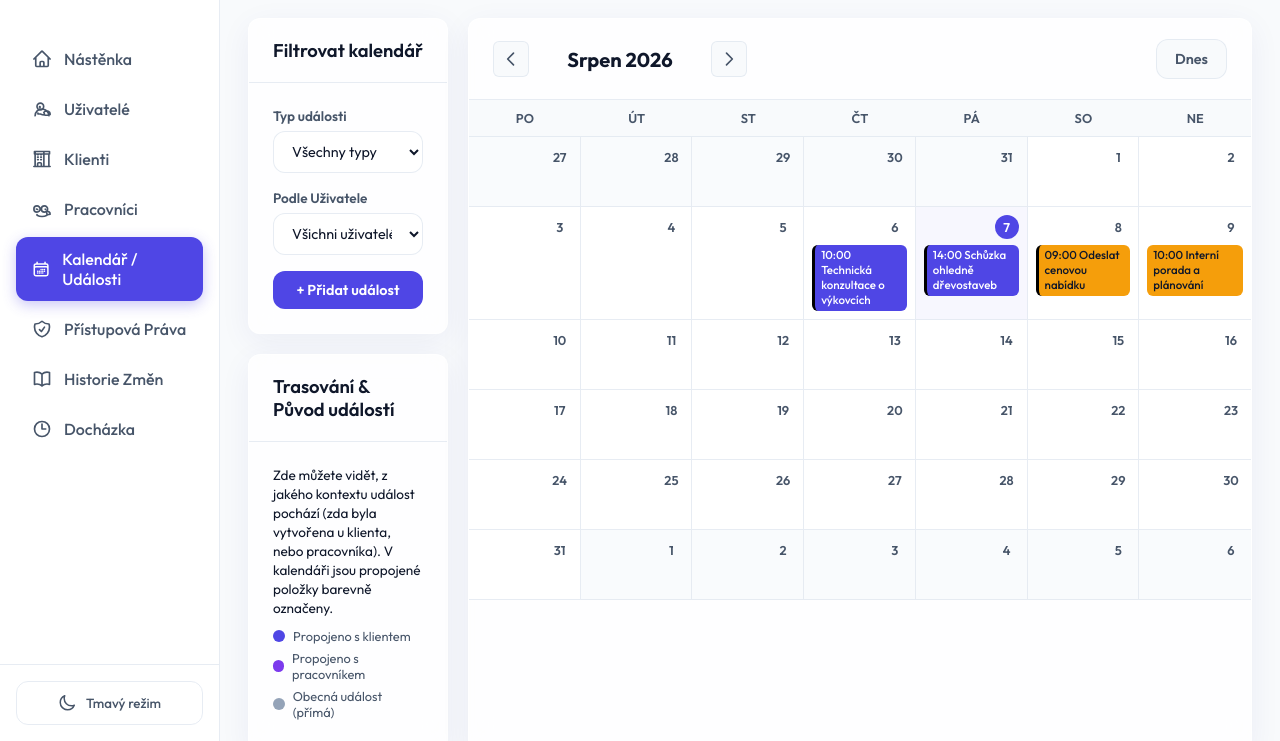
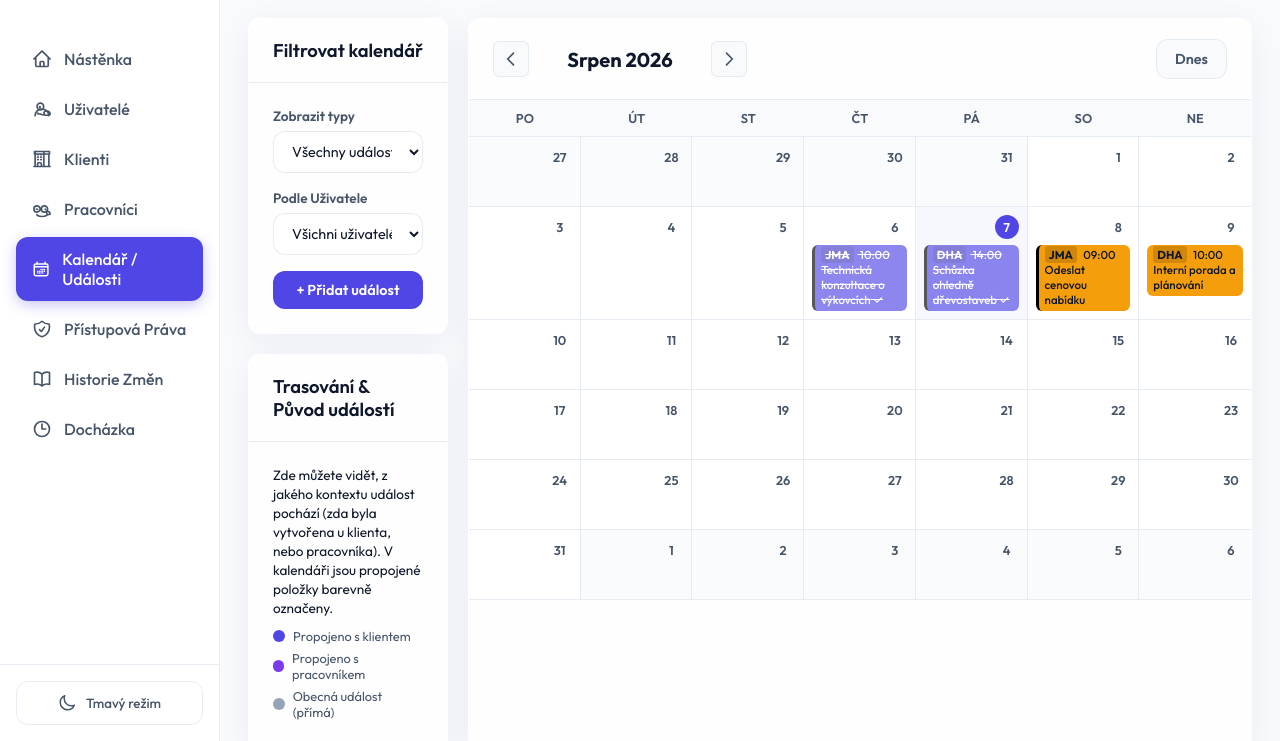
Before and after one commit to Bestpb/CRM, a plain HTML site: page index.html in a window 1280 px wide. Both pictures are taken after a click on the link "Kalendář / Události". Shown: the part 59-800 px from the top of the page. Drawn offline with Linux system fonts and the light colour scheme.

Commit message:
Add files via upload

```diff
--- a/app.js
+++ b/app.js
@@ -347,6 +347,7 @@ function switchTab(tabName) {
     } else if (tabName === 'pracovnici') {
         renderWorkersTable();
     } else if (tabName === 'kalendar') {
+        populateCalendarFilters();
         renderCalendar();
     } else if (tabName === 'audit') {
         renderAuditLogsTable();
@@ -1588,10 +1589,18 @@ function renderCalendarCell(dateObj, isCurrentMonth, eventsList, isToday = false
         if (e.link_client_id) traceClass = 'linked-client';
         else if (e.link_worker_id) traceClass = 'linked-worker';
 
+        // Find user initials
+        const userObj = state.users.find(u => u.id === e.uzivatel_id);
+        const initials = userObj ? userObj.zkratka : '??';
+
+        const isCompleted = !!e.datum_kon;
+        const completedClass = isCompleted ? 'event-completed' : '';
+
         eventsHTML += `
-            <div class="calendar-event ${e.typ === 'úkol' ? 'task-type' : 'meeting-type'} ${traceClass}"
-                 data-id="${e.id}" title="${e.nazev} (${e.uzivatel})">
-                ${pad(new Date(e.datum_plan).getHours())}:${pad(new Date(e.datum_plan).getMinutes())} ${e.nazev}
+            <div class="calendar-event ${e.typ === 'úkol' ? 'task-type' : 'meeting-type'} ${traceClass} ${completedClass}"
+                 data-id="${e.id}" title="${e.nazev} (${e.uzivatel}) ${isCompleted ? '[SPLNĚNO]' : ''}">
+                 <span class="event-user-badge" style="font-weight: bold; background: rgba(0,0,0,0.15); padding: 1px 4px; border-radius: 3px; font-size: 0.72rem; margin-right: 4px;">${initials}</span>
+                 <span>${pad(new Date(e.datum_plan).getHours())}:${pad(new Date(e.datum_plan).getMinutes())} ${e.nazev}</span>
             </div>
         `;
     });
@@ -1629,15 +1638,32 @@ document.getElementById('btn-calendar-today').addEventListener('click', () => {
 function populateCalendarFilters() {
     const filterUserSelect = document.getElementById('filter-event-user');
     const val = filterUserSelect.value;
-    filterUserSelect.innerHTML = '<option value="all">Všichni uživatelé</option>';
-
+    filterUserSelect.innerHTML = '';
+
+    // 1. "Všichni" option
+    const optAll = document.createElement('option');
+    optAll.value = 'all';
+    optAll.textContent = 'Všichni uživatelé';
+    filterUserSelect.appendChild(optAll);
+
+    // 2. "Jen já" dynamic option
+    if (state.currentUser) {
+        const optMe = document.createElement('option');
+        optMe.value = state.currentUser.id;
+        optMe.textContent = `Pouze já (${state.currentUser.jmeno})`;
+        filterUserSelect.appendChild(optMe);
+    }
+
+    // 3. Divider / other users list
     state.users.forEach(u => {
+        if (state.currentUser && u.id === state.currentUser.id) return; // skip duplicate me
         const option = document.createElement('option');
         option.value = u.id;
         option.textContent = u.jmeno;
         filterUserSelect.appendChild(option);
     });
-    filterUserSelect.value = val;
+
+    filterUserSelect.value = val || 'all';
 }
 
 
--- a/index.html
+++ b/index.html
@@ -311,12 +311,12 @@
                                 </div>
                                 <div class="card-body">
                                     <div class="form-group">
-                                        <label for="filter-event-type">Typ události</label>
+                                        <label for="filter-event-type">Zobrazit typy</label>
                                         <select id="filter-event-type" class="form-select">
-                                            <option value="all">Všechny typy</option>
+                                            <option value="all">Všechny události (i splněné)</option>
                                             <option value="active">Pouze aktivní (nesplněné)</option>
-                                            <option value="schůzka">Schůzka</option>
-                                            <option value="úkol">Úkol</option>
+                                            <option value="schůzka">Schůzky</option>
+                                            <option value="úkol">Úkoly</option>
                                         </select>
                                     </div>
                                     <div class="form-group">
--- a/styles.css
+++ b/styles.css
@@ -1220,3 +1220,12 @@ body {
     font-size: 0.75rem;
     font-weight: 600;
 }
+
+/* Crossed out completed events in calendar */
+.calendar-event.event-completed {
+    text-decoration: line-through;
+    opacity: 0.65;
+}
+.calendar-event.event-completed::after {
+    content: " ✓";
+}
```
